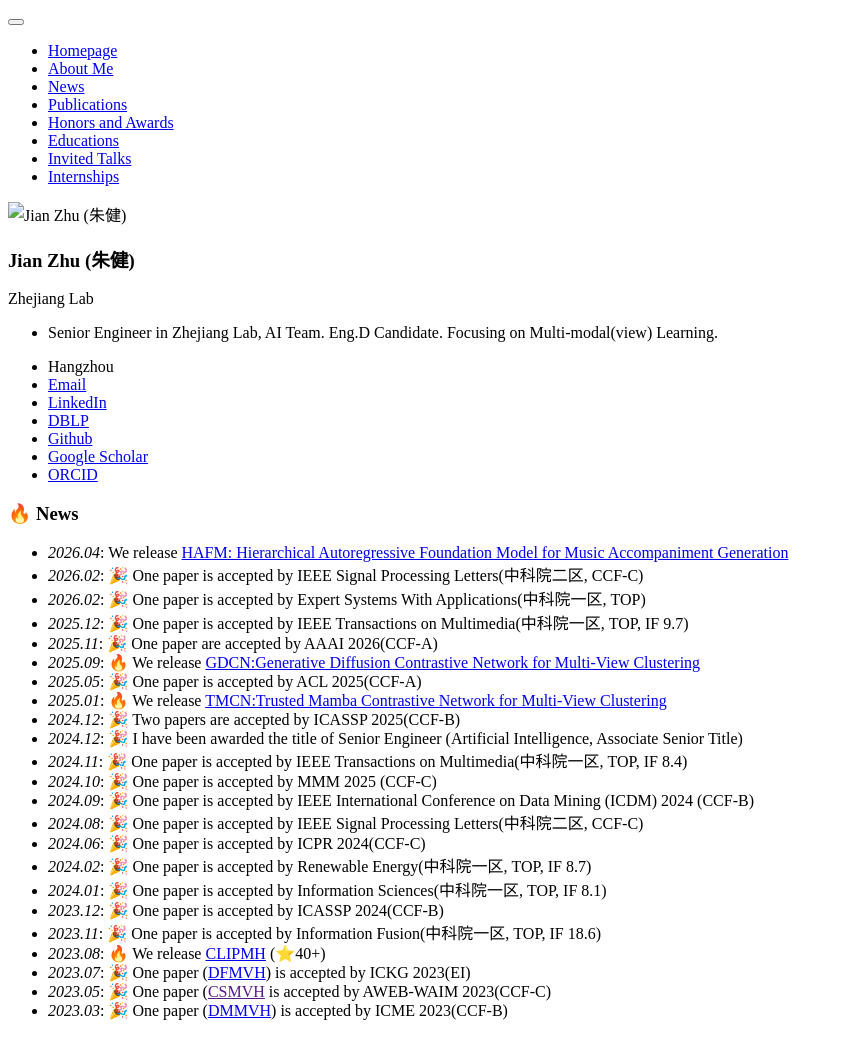
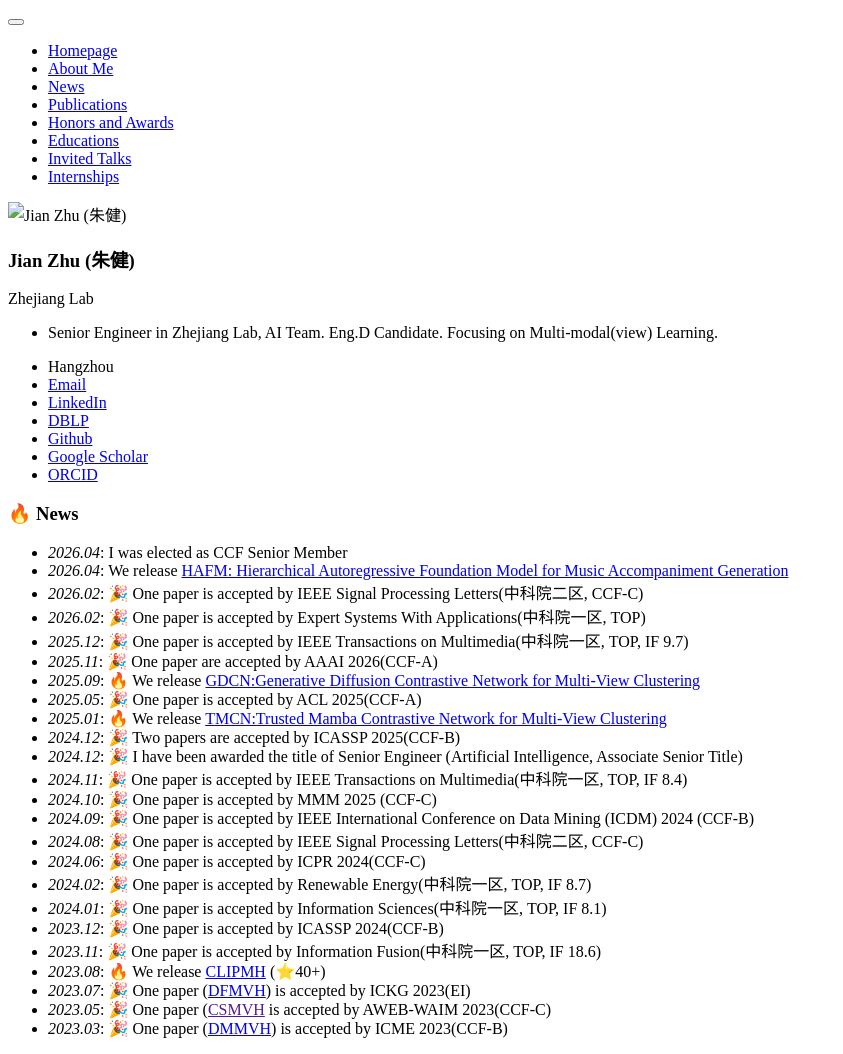
Before and after one commit to HackerHyper/HackerHyper.github.io, a Jekyll site: the page built from _pages/includes/news.md, in a window 1280 px wide. Shown: the whole page, without its empty margins (0-843 px from the left). Built offline with Jekyll 4.4.1, drawn with Linux system fonts in a browser that asks for light colours; our own code applies the rules of GitHub Pages for plain Markdown files.

```diff
--- a/_pages/includes/news.md
+++ b/_pages/includes/news.md
@@ -1,4 +1,5 @@
 # 🔥 News
+- *2026.04*: I was elected as CCF Senior Member
 - *2026.04*: We release [HAFM: Hierarchical Autoregressive Foundation Model for Music Accompaniment Generation](https://github.com/HackerHyper/HAFM.git)
 - *2026.02*: 🎉 One paper is accepted by IEEE Signal Processing Letters(中科院二区, CCF-C)
 - *2026.02*: 🎉 One paper is accepted by Expert Systems With Applications(中科院一区, TOP)
```
